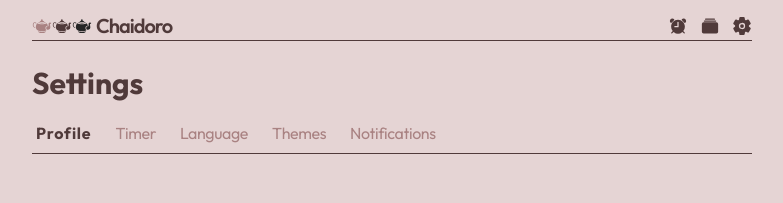
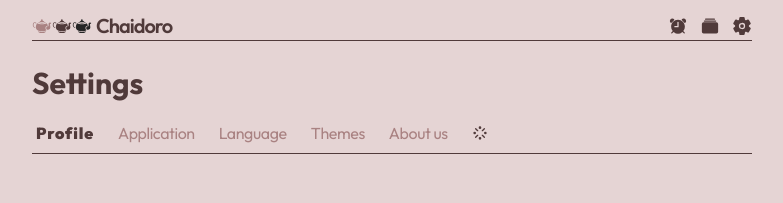
Before and after one commit to Chai-NET/ChaidoroWeb, a React (Vite) app: page /settings in a window 1280 px wide. Shown: the top 203 px of the page, without its empty margins (248-1031 px from the left). Built offline with nearby package versions, Linux system fonts and the light colour scheme.

Commit message:
0.11 | Settings fix

```diff
--- a/src/components/settingsBar.jsx
+++ b/src/components/settingsBar.jsx
@@ -13,10 +13,10 @@ function SettingsPage() {
 
   const navigationItems = [
     "Profile",
-    "Timer",
+    "Application",
     "Language",
     "Themes",
-    "Notifications",
+    "About us",
   ];
 
   const PageUnderDevelopment = () => {
@@ -71,13 +71,16 @@ function SettingsPage() {
             onClick={() => setActivePage(item)}
             className={`rounded-md py-2 transition-all duration-300 ${
               activePage === item
-                ? "font-bold tracking-wider text-chocolate"
+                ? "font-black tracking-wider text-chocolate"
                 : "tracking-tight text-coffee"
             }`}
           >
             {item}
           </button>
         ))}
+        <button className="text-chocolate">
+          <TbSteam />
+        </button>
       </nav>
 
       <div className="flex-grow px-1">{renderContent()}</div>
```
